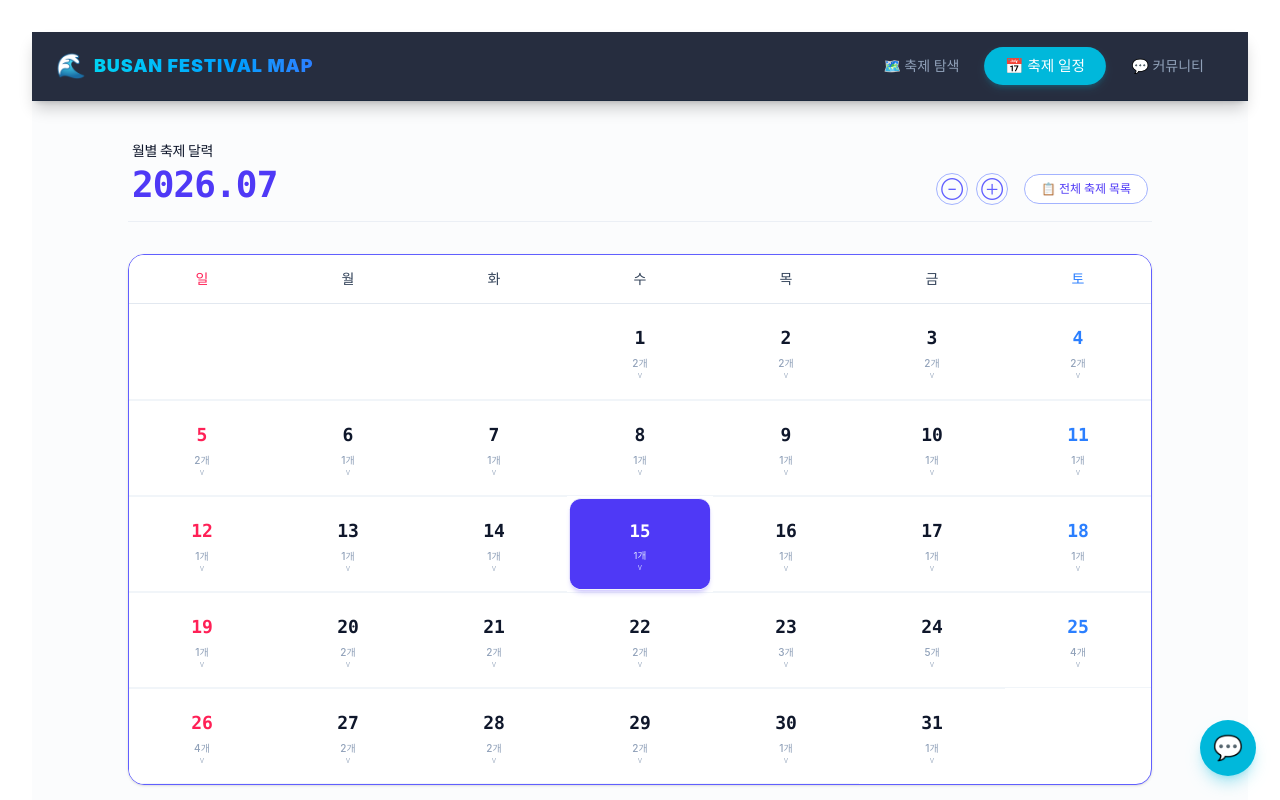
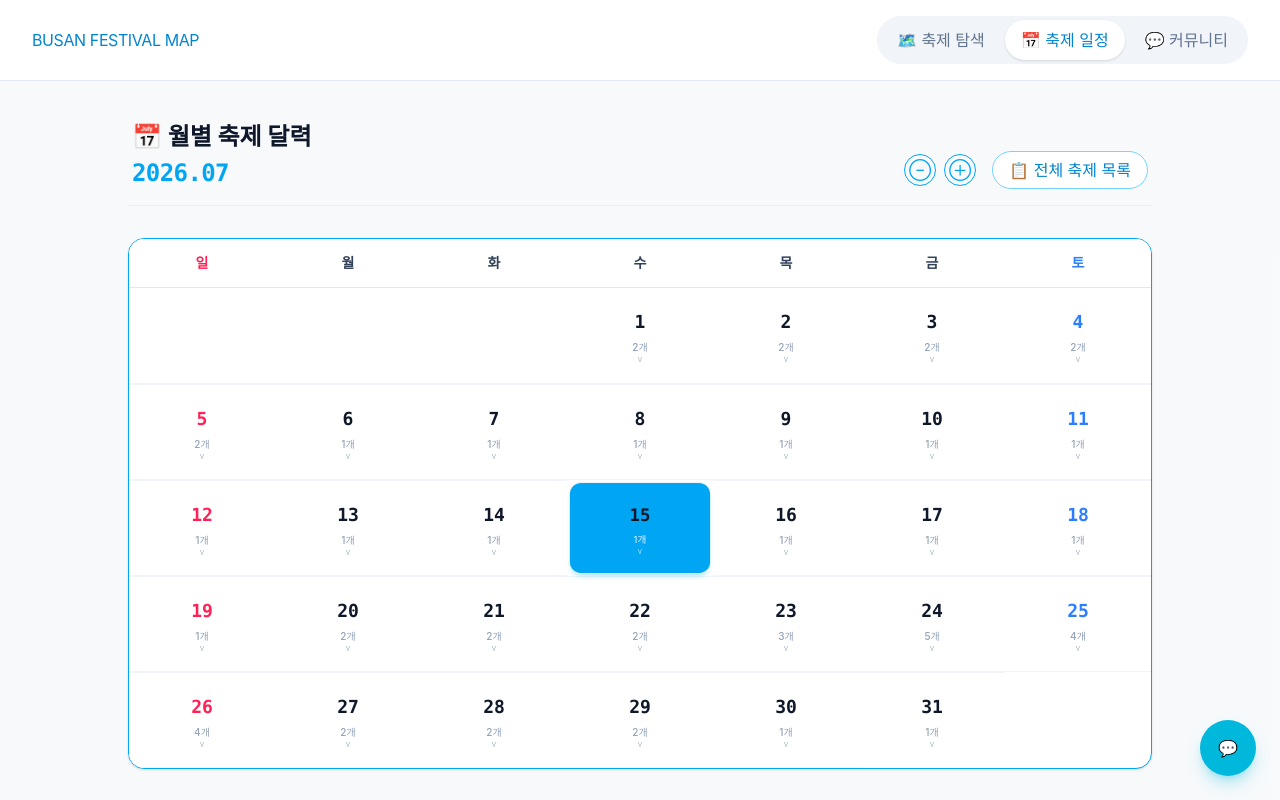
Before and after one commit to yeeuneny/busan-festival, a Vue app in the folder busan/: page / in a window 1280 px wide. Both pictures are taken after a click on the button "📅 축제 일정". Shown: the top 800 px of the page. Built offline with nearby package versions, Linux system fonts and the light colour scheme.

Commit message:
디자인 통합1

```diff
--- a/busan/src/App.vue
+++ b/busan/src/App.vue
@@ -28,53 +28,61 @@ function goToCalendar() {
 </script>
 
 <template>
-  <div class="min-h-screen min-h-screen bg-white px-4 py-8 text-slate-900 sm:px-6 lg:px-8">
+  <div class="min-h-screen bg-slate-50 text-slate-900">
+    <header
+      class="sticky top-0 z-50 border-b border-slate-200 bg-white/95 backdrop-blur"
+    >
+      <div
+        class="mx-auto flex max-w-7xl items-center justify-between gap-4 px-4 py-4 sm:px-6 lg:px-8"
+      >
+        <button
+          type="button"
+          class="text-lg font-black tracking-tight text-sky-600"
+          @click="goToHome"
+        >
+          BUSAN FESTIVAL MAP
+        </button>
 
-    <header class="sticky top-0 z-50 border-b border-slate-800 bg-slate-900/90 backdrop-blur-md px-6 py-4 shadow-lg shadow-black/20">
-      <div class="mx-auto max-w-7xl flex items-center justify-between gap-4">
-
-        <div class="flex items-center gap-2 cursor-pointer transition active:scale-95" @click="goToHome">
-          <span class="text-2xl">🌊</span>
-          <span class="text-lg font-black tracking-wider bg-gradient-to-r from-cyan-400 to-blue-500 bg-clip-text text-transparent">
-            BUSAN FESTIVAL MAP
-          </span>
-        </div>
-
-        <nav class="flex items-center gap-2">
+        <nav class="flex items-center gap-1 rounded-full bg-slate-100 p-1">
           <button
             type="button"
+            class="rounded-full px-4 py-2 text-sm font-semibold transition"
+            :class="
+              currentView === 'home' || currentView === 'detail'
+                ? 'bg-white text-sky-600 shadow-sm'
+                : 'text-slate-500 hover:text-slate-900'
+            "
             @click="goToHome"
-            class="rounded-full px-5 py-2 text-sm font-semibold transition-all duration-200"
-            :class="currentView === 'home' || currentView === 'detail'
-              ? 'bg-cyan-500 text-white shadow-md shadow-cyan-500/20 scale-105'
-              : 'text-slate-400 hover:text-white hover:bg-slate-800'"
           >
             🗺️ 축제 탐색
           </button>
 
           <button
             type="button"
+            class="rounded-full px-4 py-2 text-sm font-semibold transition"
+            :class="
+              currentView === 'calendar'
+                ? 'bg-white text-sky-600 shadow-sm'
+                : 'text-slate-500 hover:text-slate-900'
+            "
             @click="goToCalendar"
-            class="rounded-full px-5 py-2 text-sm font-semibold transition-all duration-200"
-            :class="currentView === 'calendar'
-              ? 'bg-cyan-500 text-white shadow-md shadow-cyan-500/20 scale-105'
-              : 'text-slate-400 hover:text-white hover:bg-slate-800'"
           >
             📅 축제 일정
           </button>
 
           <button
             type="button"
+            class="rounded-full px-4 py-2 text-sm font-semibold transition"
+            :class="
+              currentView === 'reviews'
+                ? 'bg-white text-sky-600 shadow-sm'
+                : 'text-slate-500 hover:text-slate-900'
+            "
             @click="goToReviews"
-            class="rounded-full px-5 py-2 text-sm font-semibold transition-all duration-200"
-            :class="currentView === 'reviews'
-              ? 'bg-cyan-500 text-white shadow-md shadow-cyan-500/20 scale-105'
-              : 'text-slate-400 hover:text-white hover:bg-slate-800'"
           >
             💬 커뮤니티
           </button>
         </nav>
-
       </div>
     </header>
 
@@ -90,7 +98,7 @@ function goToCalendar() {
           <button
             type="button"
             @click="goToHome"
-            class="inline-flex items-center gap-2 rounded-full border border-slate-200 bg-slate-50 px-4 py-2 text-sm font-semibold text-slate-300 hover:border-cyan-400 hover:text-white transition"
+            class="inline-flex items-center gap-2 rounded-full border border-slate-200 bg-white px-4 py-2 text-sm font-semibold text-slate-600 shadow-sm transition hover:border-sky-300 hover:text-sky-600"
           >
             <i class="fa-solid fa-arrow-left"></i> 뒤로가기 (지도 보기)
           </button>
--- a/busan/src/components/Festivalcalendar.vue
+++ b/busan/src/components/Festivalcalendar.vue
@@ -74,7 +74,7 @@ function isFestivalEnded(festival) {
 
 function getFestivalBadge(festival) {
   if (isFestivalOngoing(festival)) return { text: '🟢 진행중', class: 'bg-emerald-500' }
-  if (isFestivalUpcoming(festival)) return { text: '🔵 진행예정', class: 'bg-cyan-500' }
+  if (isFestivalUpcoming(festival)) return { text: '🔵 진행예정', class: 'bg-sky-500' }
   return { text: '⚪ 종료된 행사', class: 'bg-slate-400' }
 }
 
@@ -173,8 +173,10 @@ onMounted(() => {
     <div class="mx-auto max-w-5xl space-y-8">
       <div class="flex items-end justify-between px-1 border-b border-slate-200/60 pb-4">
         <div class="space-y-1">
-          <p class="text-sm font-bold text-slate-900 tracking-tight">월별 축제 달력</p>
-          <h1 class="text-4xl font-extrabold text-indigo-600 tracking-tight font-mono">
+          <p class="text-2xl font-bold text-slate-900 flex items-center gap-2">
+            📅 월별 축제 달력
+          </p>
+          <h1 class="text-2xl font-extrabold text-sky-500 tracking-tight font-mono">
             {{ currentYear }}.{{ String(currentMonth + 1).padStart(2, '0') }}
           </h1>
         </div>
@@ -183,7 +185,7 @@ onMounted(() => {
           <button
             @click="prevMonth"
             type="button"
-            class="w-8 h-8 flex items-center justify-center rounded-full border border-indigo-300 hover:border-indigo-600 text-indigo-500 hover:bg-indigo-50 transition"
+            class="w-8 h-8 flex items-center justify-center rounded-full border border-sky-500 hover:border-sky-500 text-sky-500 hover:bg-sky-50 transition"
           >
             ⊖
           </button>
@@ -191,7 +193,7 @@ onMounted(() => {
           <button
             @click="nextMonth"
             type="button"
-            class="w-8 h-8 flex items-center justify-center rounded-full border border-indigo-300 hover:border-indigo-600 text-indigo-500 hover:bg-indigo-50 transition"
+            class="w-8 h-8 flex items-center justify-center rounded-full border border-sky-500 hover:border-sky-500 text-sky-500 hover:bg-sky-50 transition"
           >
             ⊕
           </button>
@@ -201,8 +203,8 @@ onMounted(() => {
             @click="isAllView = !isAllView"
             class="ml-2 px-4 py-1.5 rounded-full text-xs font-bold border transition duration-150"
             :class="isAllView
-              ? 'bg-indigo-600 text-white border-indigo-600 shadow-md shadow-indigo-600/20'
-              : 'bg-white text-indigo-600 border-indigo-300 hover:bg-indigo-50'"
+              ? 'bg-sky-500 text-slate-900 border-sky-500 shadow-md shadow-sky-500/20'
+              : 'bg-white text-sky-600 border-sky-300 hover:bg-sky-100'"
           >
             {{ isAllView ? '📅 달력 보기' : '📋 전체 축제 목록' }}
           </button>
@@ -210,7 +212,7 @@ onMounted(() => {
       </div>
 
       <div v-if="!isAllView" class="space-y-8">
-        <div class="rounded-2xl border border-indigo-500 bg-white overflow-hidden shadow-sm">
+        <div class="rounded-2xl border border-sky-500 bg-white overflow-hidden shadow-sm">
           <div class="grid grid-cols-7 border-b border-slate-200 bg-white text-center text-sm font-bold py-3.5 text-slate-700">
             <div v-for="(day, idx) in weekdays" :key="day" :class="{ 'text-rose-500': idx === 0, 'text-blue-500': idx === 6 }">
               {{ day }}
@@ -226,7 +228,7 @@ onMounted(() => {
               :class="[
                 index >= 7 ? 'border-t border-slate-100' : '',
                 cell.dateString && selectedDateStr === cell.dateString
-                  ? 'bg-indigo-600 text-white rounded-xl scale-[0.96] z-10 shadow-md shadow-indigo-600/20'
+                  ? 'bg-sky-500 text-slate-900 rounded-xl scale-[0.96] z-10 shadow-md shadow-sky-500/20'
                   : 'bg-white text-slate-800 hover:bg-slate-50'
               ]"
             >
@@ -234,7 +236,7 @@ onMounted(() => {
                 <span
                   class="text-lg font-bold font-mono block"
                   :class="[
-                    selectedDateStr === cell.dateString ? 'text-white' : (
+                    selectedDateStr === cell.dateString ? 'text-slate-900' : (
                       index % 7 === 0 ? 'text-rose-500' : (index % 7 === 6 ? 'text-blue-500' : 'text-slate-900')
                     )
                   ]"
@@ -244,7 +246,7 @@ onMounted(() => {
 
                 <div
                   class="text-[10px] mt-1 flex flex-col items-center gap-0.5"
-                  :class="selectedDateStr === cell.dateString ? 'text-indigo-100' : 'text-slate-400 font-medium'"
+                  :class="selectedDateStr === cell.dateString ? 'text-sky-100' : 'text-slate-400 font-medium'"
                 >
                   <span>{{ getFestivalsForDay(cell.dateString).length }}개</span>
                   <span class="text-[8px] font-light leading-none -mt-0.5">v</span>
@@ -257,7 +259,7 @@ onMounted(() => {
         <div v-if="getFestivalsForDay(selectedDateStr).length > 0" class="space-y-4">
           <div class="flex items-center gap-2 px-1">
             <h2 class="text-lg font-black text-slate-900">축제 리스트</h2>
-            <span class="text-sm font-bold text-indigo-600">{{ selectedDateLabel }}</span>
+            <span class="text-sm font-bold text-sky-500">{{ selectedDateLabel }}</span>
           </div>
 
           <div class="grid grid-cols-1 md:grid-cols-2 lg:grid-cols-3 gap-4">
@@ -265,7 +267,7 @@ onMounted(() => {
               v-for="festival in getFestivalsForDay(selectedDateStr)"
               :key="festival.contentid"
               @click="goToDetail(festival.contentid)"
-              class="rounded-xl border border-slate-200 bg-white overflow-hidden hover:shadow-lg hover:border-indigo-300 transition duration-200 cursor-pointer group"
+              class="rounded-xl border border-slate-200 bg-white overflow-hidden hover:shadow-lg hover:border-sky-300 transition duration-200 cursor-pointer group"
             >
               <div class="relative h-40 bg-slate-200 overflow-hidden">
                 <img
@@ -274,20 +276,20 @@ onMounted(() => {
                   :alt="festival.title"
                   class="w-full h-full object-cover group-hover:scale-105 transition duration-300"
                 />
-                <div v-else class="w-full h-full flex items-center justify-center bg-gradient-to-br from-slate-300 to-slate-400 text-white text-sm">
+                <div v-else class="w-full h-full flex items-center justify-center bg-gradient-to-br from-slate-300 to-slate-400 text-slate-900 text-sm">
                   No Image
                 </div>
 
                 <div
                   v-if="isFestivalOngoing(festival)"
-                  class="absolute top-2 right-2 px-3 py-1 bg-emerald-500 text-white text-xs font-bold rounded-full shadow-lg animate-pulse"
+                  class="absolute top-2 right-2 px-3 py-1 bg-emerald-500 text-slate-900 text-xs font-bold rounded-full shadow-lg animate-pulse"
                 >
                   🟢 진행중
                 </div>
               </div>
 
               <div class="p-4 space-y-2">
-                <h3 class="font-bold text-sm text-slate-900 line-clamp-2 group-hover:text-indigo-600 transition">
+                <h3 class="font-bold text-sm text-slate-900 line-clamp-2 group-hover:text-sky-500 transition">
                   {{ festival.title }}
                 </h3>
                 <p class="text-xs text-slate-500 font-medium">
@@ -299,7 +301,7 @@ onMounted(() => {
 
                 <button
                   @click.stop="goToDetail(festival.contentid)"
-                  class="w-full mt-3 py-2 px-3 bg-indigo-50 hover:bg-indigo-100 text-indigo-600 font-semibold text-xs rounded-lg transition"
+                  class="w-full mt-3 py-2 px-3 bg-sky-50 hover:bg-sky-100 text-sky-600 font-semibold text-xs rounded-lg transition"
                 >
                   상세보기 →
                 </button>
@@ -319,7 +321,7 @@ onMounted(() => {
         <div class="flex flex-col sm:flex-row sm:items-center sm:justify-between gap-4 border-b border-slate-200 pb-3">
           <h2 class="text-xl font-black text-slate-900 tracking-tight flex items-center gap-1.5">
             📋 부산 축제 전체 타임라인
-            <span class="text-xs font-bold text-indigo-600 bg-indigo-50 px-2 py-0.5 rounded-md font-mono">
+            <span class="text-xs font-bold text-sky-500 bg-sky-50 px-2 py-0.5 rounded-md font-mono">
               총 {{ filteredAndSortedAllFestivals.length }}개
             </span>
           </h2>
@@ -329,7 +331,7 @@ onMounted(() => {
               @click="currentCategoryFilter = 'all'"
               type="button"
               class="px-3 py-1.5 rounded-lg transition"
-              :class="currentCategoryFilter === 'all' ? 'bg-indigo-600 text-white shadow-sm' : 'text-slate-500 hover:text-slate-800'"
+              :class="currentCategoryFilter === 'all' ? 'bg-sky-600 text-slate-900 shadow-sm' : 'text-slate-500 hover:text-slate-800'"
             >
               전체 보기
             </button>
@@ -337,7 +339,7 @@ onMounted(() => {
               @click="currentCategoryFilter = 'ongoing'"
               type="button"
               class="px-3 py-1.5 rounded-lg transition flex items-center gap-1"
-              :class="currentCategoryFilter === 'ongoing' ? 'bg-indigo-600 text-white shadow-sm' : 'text-slate-500 hover:text-slate-800'"
+              :class="currentCategoryFilter === 'ongoing' ? 'bg-sky-500 text-slate-900 shadow-sm' : 'text-slate-500 hover:text-slate-800'"
             >
               🟢 진행중
             </button>
@@ -345,7 +347,7 @@ onMounted(() => {
               @click="currentCategoryFilter = 'upcoming'"
               type="button"
               class="px-3 py-1.5 rounded-lg transition flex items-center gap-1"
-              :class="currentCategoryFilter === 'upcoming' ? 'bg-indigo-600 text-white shadow-sm' : 'text-slate-500 hover:text-slate-800'"
+              :class="currentCategoryFilter === 'upcoming' ? 'bg-sky-500 text-slate-900 shadow-sm' : 'text-slate-500 hover:text-slate-800'"
             >
               🔵 진행예정
             </button>
@@ -353,7 +355,7 @@ onMounted(() => {
               @click="currentCategoryFilter = 'ended'"
               type="button"
               class="px-3 py-1.5 rounded-lg transition flex items-center gap-1"
-              :class="currentCategoryFilter === 'ended' ? 'bg-indigo-600 text-white shadow-sm' : 'text-slate-500 hover:text-slate-800'"
+              :class="currentCategoryFilter === 'ended' ? 'bg-sky-500 text-slate-900 shadow-sm' : 'text-slate-500 hover:text-slate-800'"
             >
               ⚪ 종료
             </button>
@@ -365,7 +367,7 @@ onMounted(() => {
             v-for="festival in filteredAndSortedAllFestivals"
             :key="festival.contentid"
             @click="goToDetail(festival.contentid)"
-            class="rounded-xl border border-slate-200 bg-white overflow-hidden hover:shadow-xl hover:border-indigo-400 transition duration-300 cursor-pointer flex flex-col group"
+            class="rounded-xl border border-slate-200 bg-white overflow-hidden hover:shadow-xl hover:border-sky-400 transition duration-300 cursor-pointer flex flex-col group"
           >
             <div class="relative h-44 bg-slate-100 overflow-hidden shrink-0">
               <img
@@ -380,7 +382,7 @@ onMounted(() => {
               </div>
 
               <div
-                class="absolute top-2.5 right-2.5 px-2.5 py-1 text-white text-[10px] font-black rounded-md shadow-md"
+                class="absolute top-2.5 right-2.5 px-2.5 py-1 text-slate-900 text-[10px] font-black rounded-md shadow-md"
                 :class="getFestivalBadge(festival).class"
               >
                 {{ getFestivalBadge(festival).text }}
@@ -389,10 +391,10 @@ onMounted(() => {
 
             <div class="p-4 flex-1 flex flex-col justify-between space-y-3">
               <div class="space-y-1.5">
-                <h3 class="font-extrabold text-sm text-slate-900 group-hover:text-indigo-600 transition line-clamp-1">
+                <h3 class="font-extrabold text-sm text-slate-900 group-hover:text-sky-500 transition line-clamp-1">
                   {{ festival.title }}
                 </h3>
-                <p class="text-xs font-bold text-indigo-500 font-mono tracking-tight">
+                <p class="text-xs font-bold text-sky-500 font-mono tracking-tight">
                   📅 {{ formatDateRange(festival.eventstartdate, festival.eventenddate) }}
                 </p>
               </div>
--- a/busan/src/components/Home.vue
+++ b/busan/src/components/Home.vue
@@ -7,6 +7,8 @@ import attractionsData from '../assets/attractions.json'
 import busanMapImage from '../assets/busan-map.png'
 
 const emit = defineEmits(['select-festival'])
+
+
 
 // 원본 파일의 구·군 좌표 데이터 유지
 const regionCoords = [
@@ -351,7 +353,7 @@ onMounted(() => {
 .map-header h1 {
   margin: 0;
   color: var(--title-color);
-  font-size: 20px;
+  font-size: 25px;
   font-weight: 700;
 }
 
--- a/busan/src/style.css
+++ b/busan/src/style.css
@@ -1,122 +1,45 @@
 @import 'tailwindcss';
 
 :root {
-  font-family: Inter, system-ui, -apple-system, BlinkMacSystemFont, 'Segoe UI', sans-serif;
-  line-height: 1.5;
-  font-weight: 400;
-  color: #f8fafc;
-  background-color: #020617;
-  font-synthesis: none;
-  text-rendering: optimizeLegibility;
-  -webkit-font-smoothing: antialiased;
-  -moz-osx-font-smoothing: grayscale;
+  font-family: Pretendard, Inter, system-ui, sans-serif;
+  color: #0f172a;
+  background-color: #f8fafc;
+
+  --panel-radius: 16px;
+  --muted: #f8fafc;
+  --panel-border: #e2e8f0;
+  --title-color: #0f172a;
+  --text-muted: #64748b;
+  --accent: #0ea5e9;
+}
+
+* {
+  box-sizing: border-box;
+}
+
+html {
+  background: var(--color-background);
 }
 
 body {
   margin: 0;
+  min-width: 320px;
   min-height: 100vh;
-  background: linear-gradient(135deg, #020617 0%, #111827 100%);
+  color: var(--color-text);
+  background: var(--color-background);
+}
+
+button,
+input,
+textarea,
+select {
+  font: inherit;
+}
+
+button {
+  cursor: pointer;
 }
 
 #app {
   min-height: 100vh;
 }
-
-.header {
-  height: 22px;
-}
-
-@media (max-width: 1024px) {
-  .container {
-    flex-direction: column;
-    text-align: center;
-  }
-}
-
-#docs {
-  border-right: 1px solid var(--border);
-
-  @media (max-width: 1024px) {
-    border-right: none;
-    border-bottom: 1px solid var(--border);
-  }
-}
-
-#next-steps ul {
-  list-style: none;
-  padding: 0;
-  display: flex;
-  gap: 8px;
-  margin: 32px 0 0;
-
-  .logo {
-    height: 18px;
-  }
-
-  a {
-    color: var(--text-h);
-    font-size: 16px;
-    border-radius: 6px;
-    background: var(--social-bg);
-    display: flex;
-    padding: 6px 12px;
-    align-items: center;
-    gap: 8px;
-    text-decoration: none;
-    transition: box-shadow 0.3s;
-
-    &:hover {
-      box-shadow: var(--shadow);
-    }
-    .button-icon {
-      height: 18px;
-      width: 18px;
-    }
-  }
-
-  @media (max-width: 1024px) {
-    margin-top: 20px;
-    flex-wrap: wrap;
-    justify-content: center;
-
-    li {
-      flex: 1 1 calc(50% - 8px);
-    }
-
-    a {
-      width: 100%;
-      justify-content: center;
-      box-sizing: border-box;
-    }
-  }
-}
-
-#spacer {
-  height: 88px;
-  border-top: 1px solid var(--border);
-  @media (max-width: 1024px) {
-    height: 48px;
-  }
-}
-
-.ticks {
-  position: relative;
-  width: 100%;
-
-  &::before,
-  &::after {
-    content: '';
-    position: absolute;
-    top: -4.5px;
-    border: 5px solid transparent;
-  }
-
-  &::before {
-    left: 0;
-    border-left-color: var(--border);
-  }
-  &::after {
-    right: 0;
-    border-right-color: var(--border);
-  }
-}
```
Also changed, not shown: busan/src/components/AllReviews.vue (+12 -12 lines), busan/src/components/Chatbot.vue (+8 -8 lines), busan/src/components/FestivalDetail.vue (+32 -32 lines), busan/src/components/FestivalDetailMap.vue (+7 -7 lines).
